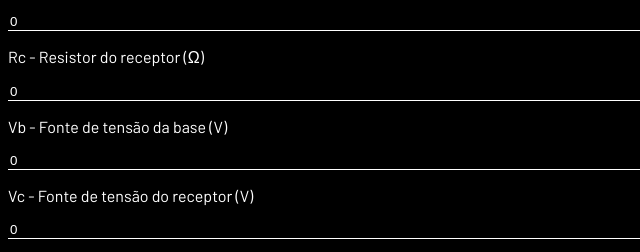
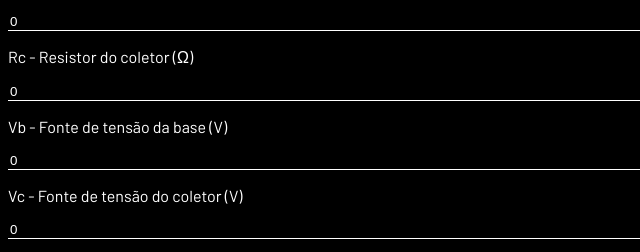
Before and after one commit to Josea4848/Eletronica-App, a plain HTML site: page index.html in a window 1280 px wide. Shown: the part 557-809 px from the top of the page, 0-640 px from the left. Drawn offline with Linux system fonts and the light colour scheme.

Commit message:
Update index.html

```diff
--- a/index.html
+++ b/index.html
@@ -34,7 +34,7 @@
         <input type="number" id="r_base">
 
         <!-- Resistor do receptor -->
-        <p>Rc - Resistor do receptor (Ω)</p>
+        <p>Rc - Resistor do coletor (Ω)</p>
         <input type="number" id="r_receptor">
 
         <!-- Fonte base -->
@@ -42,7 +42,7 @@
         <input type="number" id="v_base">
 
         <!-- Fonte receptor -->
-        <p>Vc - Fonte de tensão do receptor (V)</p>
+        <p>Vc - Fonte de tensão do coletor (V)</p>
         <input type="number" id="v_receptor">
 
         <!-- Ganho -->
```
